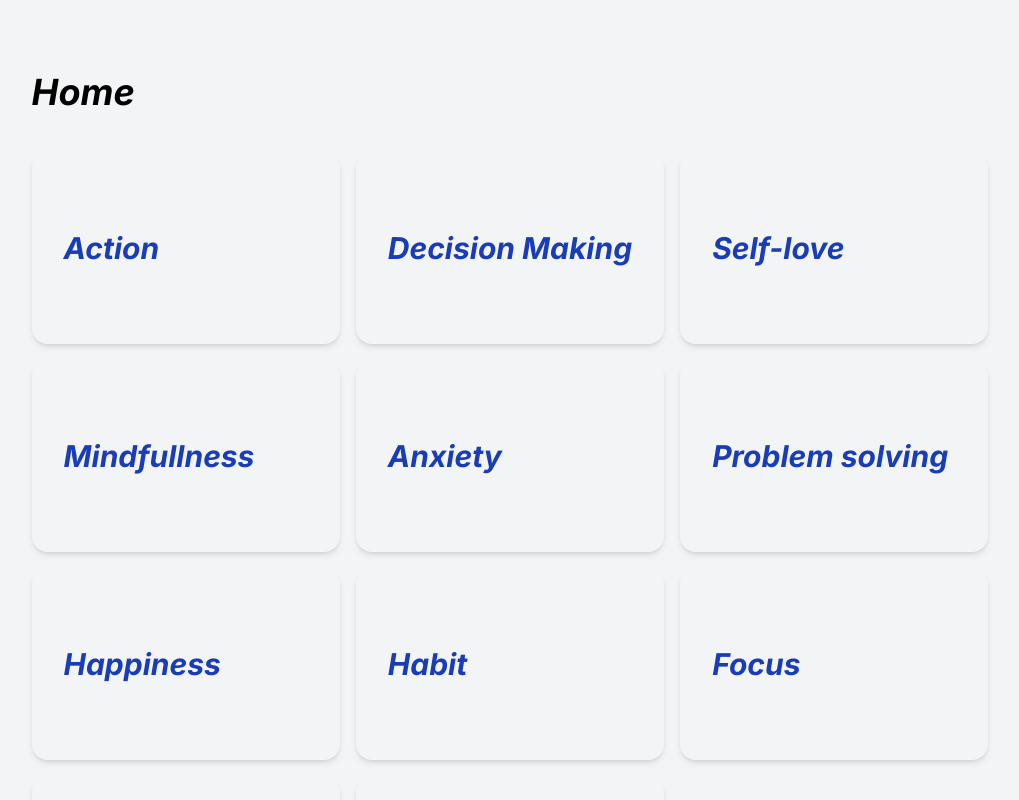
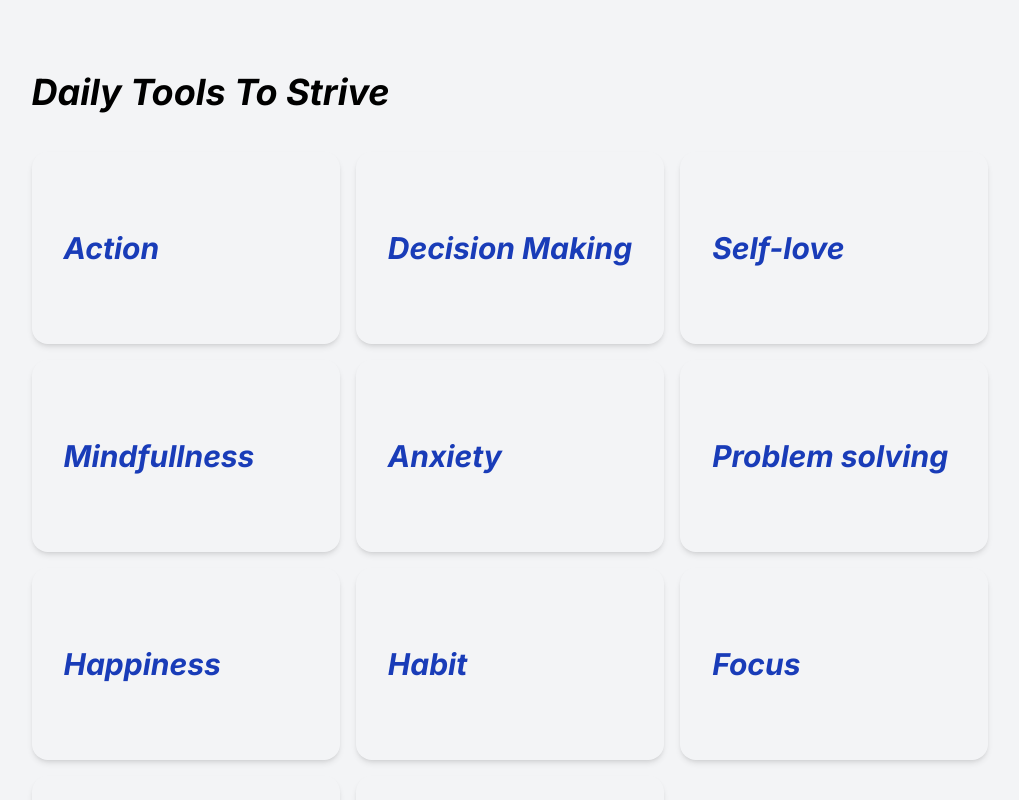
Before and after one commit to levoxtrip/Tools, a React (Vite) app: page / in a window 1280 px wide. Shown: the top 800 px of the page, without its empty margins (130-1149 px from the left). Built offline with nearby package versions, Linux system fonts and the light colour scheme.

Commit message:
new title

```diff
--- a/src/pages/Home.tsx
+++ b/src/pages/Home.tsx
@@ -3,7 +3,7 @@ import CategoriesPage from "./CategoriesPage";
 const Home = () => {
   return (
     <div>
-      <h1>Home</h1>
+      <h1>Daily Tools To Strive</h1>
       <CategoriesPage />
     </div>
   );
```
